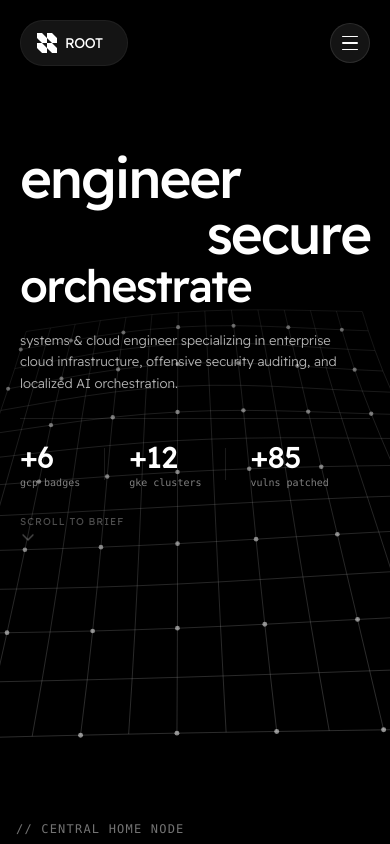
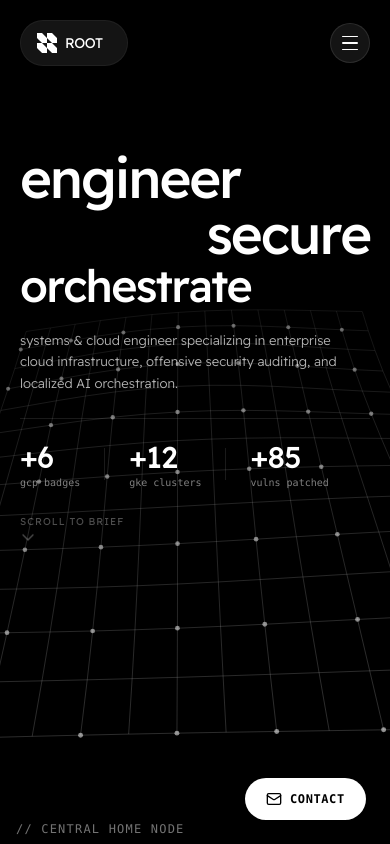
Before and after one commit to umaier-695/root-website, a React (Vite) app: page / in a window 390 px wide. Shown: the top 844 px of the page. Built offline with nearby package versions, Linux system fonts and the light colour scheme.

Commit message:
feat: add mobile floating contact action button on bottom right corner

```diff
--- a/src/App.tsx
+++ b/src/App.tsx
@@ -1117,6 +1117,26 @@ export default function App() {
         </div>
       </footer>
 
+      {/* Mobile Floating Contact Action Button */}
+      <motion.a
+        href="#contact"
+        onClick={(e) => {
+          e.preventDefault();
+          setCurrentPage('home');
+          setMenuOpen(false);
+          const target = document.getElementById('contact');
+          if (target) {
+            target.scrollIntoView({ behavior: 'smooth' });
+          }
+        }}
+        animate={navVisible ? { y: 0, scale: 1, opacity: 1 } : { y: 80, scale: 0.8, opacity: 0 }}
+        transition={{ duration: 0.35, ease: [0.16, 1, 0.3, 1] }}
+        className="md:hidden fixed bottom-6 right-6 z-40 flex items-center justify-center gap-2 bg-white text-black font-semibold rounded-full px-5 py-3 shadow-2xl shadow-black border border-white/20 active:scale-95 transition-transform"
+      >
+        <svg xmlns="http://www.w3.org/2000/svg" viewBox="0 0 24 24" fill="none" stroke="currentColor" strokeWidth="2" strokeLinecap="round" strokeLinejoin="round" className="w-4 h-4"><rect width="20" height="16" x="2" y="4" rx="2"/><path d="m22 7-8.97 5.7a1.94 1.94 0 0 1-2.06 0L2 7"/></svg>
+        <span className="text-xs font-mono tracking-wider uppercase">contact</span>
+      </motion.a>
+
       {/* Mobile bottom pill nav removed — hamburger menu used instead */}
     </div>
   );
```
